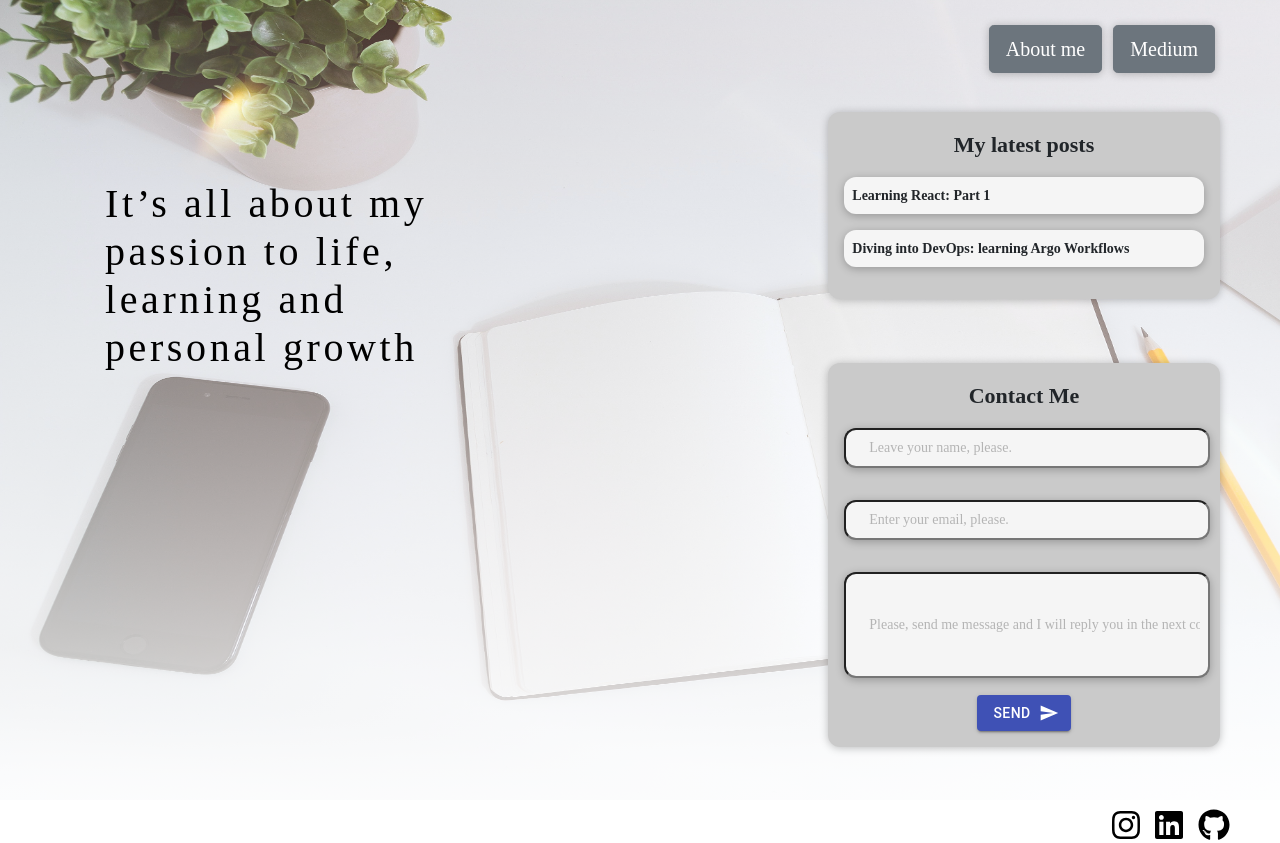
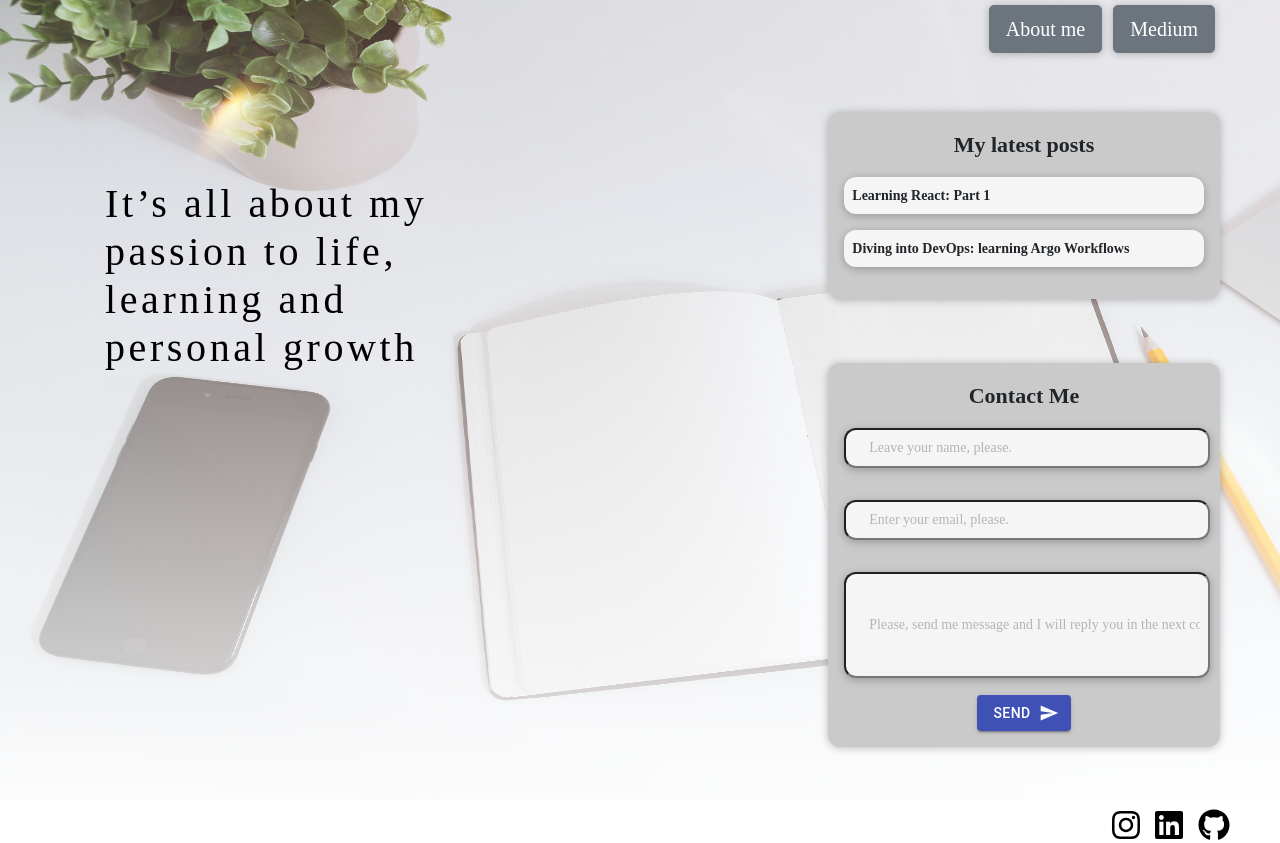
Before and after one commit to olesiaMartushkanova/react-typescript-blog, a React (Create React App) app in the folder my-app/: page / in a window 1280 px wide. Built offline with nearby package versions, Linux system fonts and the light colour scheme; no server answers; a web font is replaced by a local one.

Commit message:
looks better

```diff
--- a/my-app/src/components/main/LatestPosts/LatestPostsContainer.tsx
+++ b/my-app/src/components/main/LatestPosts/LatestPosts.tsx
@@ -1,7 +1,7 @@
 import PostItem from './PostItem';
 import { IPostItem } from '../../../utils/types';
 
-const LatestPostsContainer = ({ props }: any) => {
+const LatestPosts = ({ props }: any) => {
   return props.map((postItem: IPostItem) => (
     <div>
       <PostItem title={postItem.title} path={postItem.path} />
@@ -9,4 +9,4 @@ const LatestPostsContainer = ({ props }: any) => {
   ));
 };
 
-export default LatestPostsContainer;
+export default LatestPosts;
--- a/my-app/src/pages/Home/Home.css
+++ b/my-app/src/pages/Home/Home.css
@@ -20,16 +20,11 @@
   flex-direction: row;
 }
 
-/* .header {
-  width: 100vw;
-  height: 80px;
-} */
-
 .buttonsContainer {
   position: absolute;
   display: flex;
   right: 0;
-  margin-top: 25px;
+  margin-top: 5px;
   margin-right: 65px;
 }
 
--- a/my-app/src/pages/Home/Home.tsx
+++ b/my-app/src/pages/Home/Home.tsx
@@ -1,6 +1,6 @@
 import './Home.css';
 import { ABOUT_ME_PATH, LATEST_POSTS, TITLE_TEXT } from '../../utils/constants';
-import LatestPostsContainer from '../../components/main/LatestPosts/LatestPostsContainer';
+import LatestPosts from '../../components/main/LatestPosts/LatestPosts';
 import 'bootstrap/dist/css/bootstrap.min.css';
 import '../../components/main/LatestPosts/LatestPosts.css';
 import ContactForm from '../../components/main/ContactForm/ContactForm';
@@ -9,16 +9,20 @@ import Navigation from '../../components/main/Navigation/Navigation';
 const Home = () => {
   return (
     <div className='home'>
-      <Navigation path={ABOUT_ME_PATH} text='About me' />
+      <Navigation
+        path={ABOUT_ME_PATH}
+        text='About me'
+        className='buttonsContainer'
+      />
       <div className='main'>
         <div className='titleContainer'>
           <h1>{TITLE_TEXT}</h1>
         </div>
         <div className='spacer' />
-        <div id='mainSection' className='mainSection'>
+        <div className='mainSection'>
           <div className='latestPostsContainer'>
             My latest posts
-            <LatestPostsContainer props={LATEST_POSTS} />
+            <LatestPosts props={LATEST_POSTS} />
           </div>
           <ContactForm />
         </div>
```
